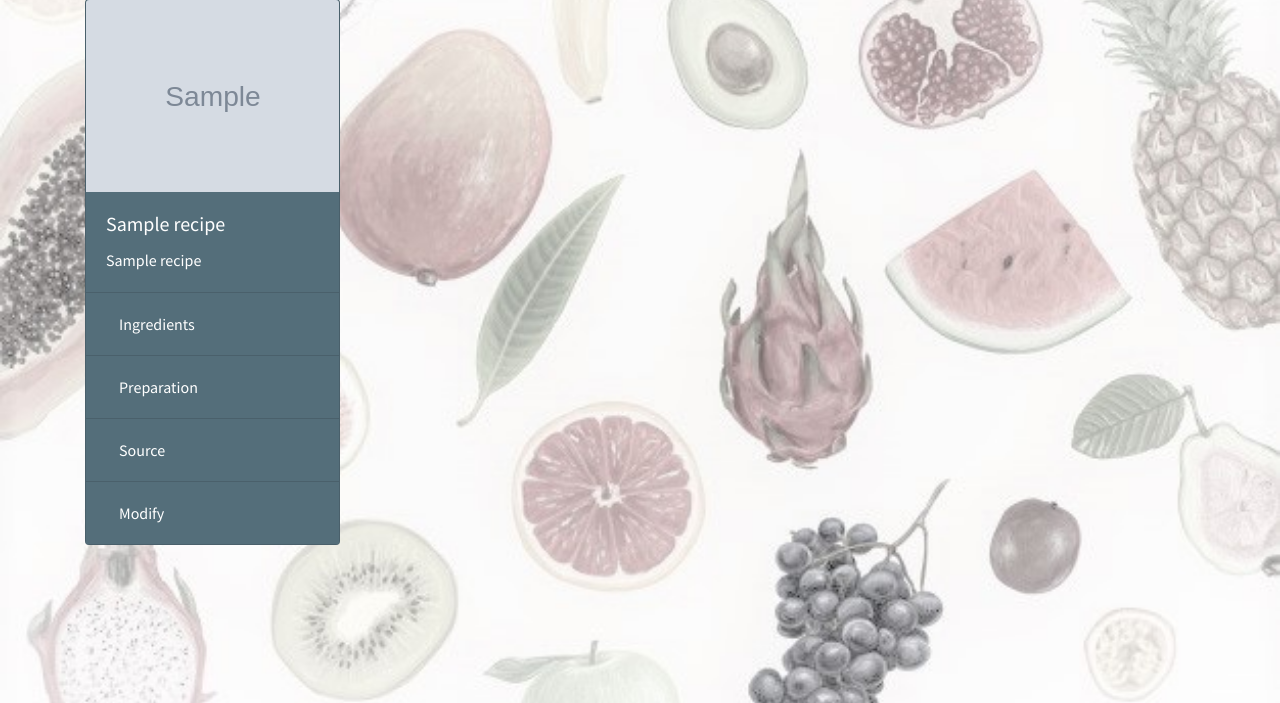
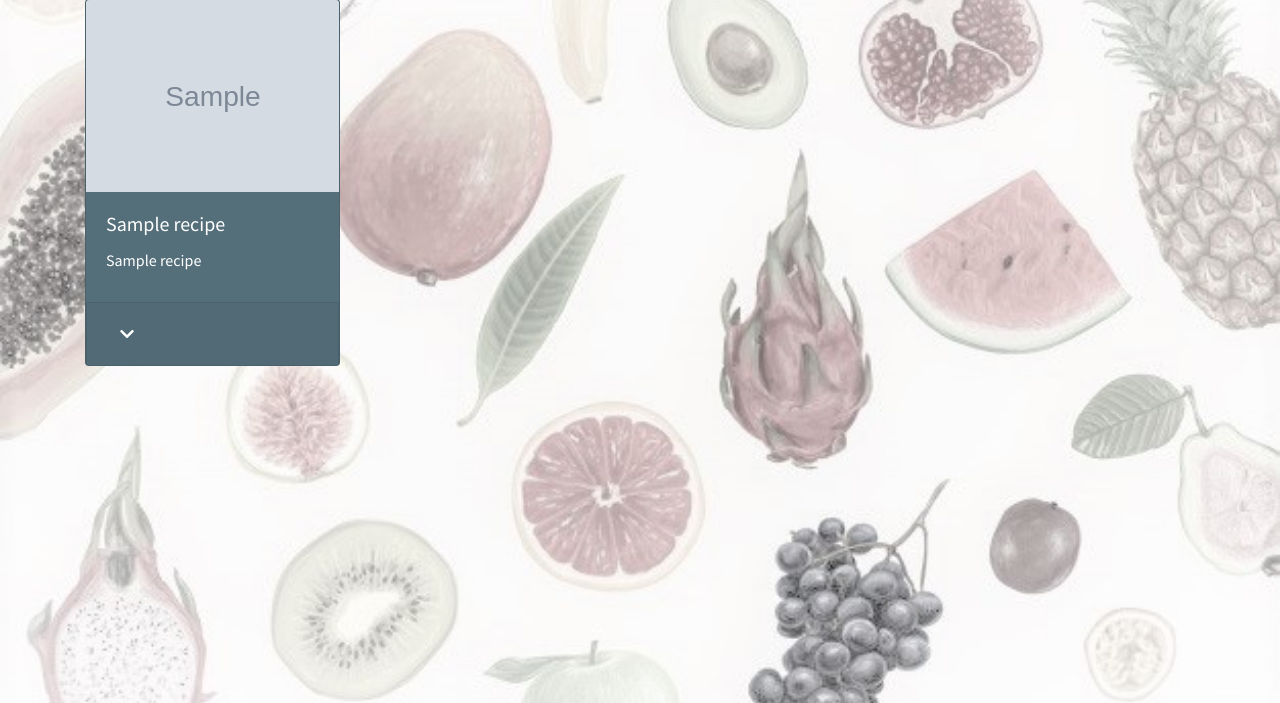
Before and after one commit to AnnaDK/Cook-Book, a Flask app: page /get_recipes in a window 1280 px wide. Shown: the part 97-800 px from the top of the page. Run offline with Flask 2, Linux system fonts and the light colour scheme; grey boxes marked "Sample" are stand-in pictures; a database or web service that is not in the repository returns one stand-in record (values such as "Sample title"); some libraries are stand-ins or nearby versions.

Commit message:
recipes page changed. Minimalize accordion element. Making arrearence of recipe card look smaller and nicer

```diff
--- a/templates/recipes.html
+++ b/templates/recipes.html
@@ -7,60 +7,42 @@
     <div class="card text-white bg-dark mb-3" >
   <img src="{{recipe.recipe_image}}" class="card-img-top" alt="smoothie image">
   <div class="card-body">
+
    <h5 class="card-title">{{recipe.recipe_name}}</h5>
    <span>{{recipe.category_name}}</span>
-   </div>
-  <ul class="list-group accordion list-group-flush" id="accordionList">
+  </div>
+   <div class="accordion" id="accordionList">
+  <div class="card">
+    <div class="card-header" id="headingOne">
+      <h5 class="mb-0">
+        <button class="btn btn-link collapsed" type="button" data-toggle="collapse" data-target="#recipe{{ recipe._id }}" aria-expanded="false" aria-controls="collapseListOne">
+   <i class="fas fa-chevron-down"></i>
+   </button>
+      </h5>
+    </div>
 
-    <li class="list-group-item" id="headingOne">
-    <h5 class="mb-0">
-        <button class="btn btn-link collapsed" type="button" data-toggle="collapse" data-target="#ingredients{{ recipe._id }}" aria-expanded="false" aria-controls="collapseListOne">
-          Ingredients
-        </button>
-      </h5>
-      <div id="ingredients{{ recipe._id }}" class="collapse" aria-labelledby="headingOne" data-parent="#accordionList">
+
+ <div id="recipe{{ recipe._id }}" class="collapse" aria-labelledby="headingOne" data-parent="#accordionList">
       <div class="card-body">
-        <span>{{recipe.ingredients}}</span>
+
+
+
+      <h5 class="card-title">Ingredients</h5>
+        <span>{{recipe.ingredients}}</span><hr>
+        <h5 class="card-title">Preparation</h5>
+        <span>{{recipe.instruction}}</span><hr>
+        <h5 class="card-title">Source</h5>
+        <a href="{{recipe.source}}" class="card-link" target="_blank">Recipe found here!</a><hr>
+        <button type="button" class="btn btn-primary btn-sm btn-block"><a href="{{ url_for('edit_recipe', recipe_id=recipe._id) }}" class="mr-3">Edit Recipe </a></button>
+    <button type="button" class="btn btn-primary btn-sm btn-block"><a href="{{ url_for('delete_recipe', recipe_id=recipe._id) }}"  >Delete Recipe </a></button>
       </div>
     </div>
-      </li>
-    <li class="list-group-item" id="headingTwo"><h5 class="mb-0">
-        <button class="btn btn-link collapsed" type="button" data-toggle="collapse" data-target="#preparation{{ recipe._id }}" aria-expanded="false" aria-controls="collapseListTwo">
-          Preparation
-        </button>
-      </h5>
-      <div id="preparation{{ recipe._id }}" class="collapse" aria-labelledby="#headingTwo" data-parent="#accordionList">
-      <div class="card-body">
-        <span>{{recipe.instruction}}</span>
-      </div>
-    </div></li>
-    <li class="list-group-item" id="headingThree"><h5 class="mb-0">
-        <button class="btn btn-link collapsed" type="button" data-toggle="collapse" data-target="#source{{ recipe._id }}" aria-expanded="false" aria-controls="collapseListThree">
-          Source
-        </button>
-      </h5>
-      <div id="source{{ recipe._id }}" class="collapse" aria-labelledby="#headingThree" data-parent="#accordionList">
-      <div class="card-body">
-        <a href="{{recipe.source}}" class="card-link" target="_blank">Recipe found here!</a>
-      </div>
-    </div></li>
-     <li class="list-group-item" id="headingFour">
-    <h5 class="mb-0">
-        <button class="btn btn-link collapsed" type="button" data-toggle="collapse" data-target="#modify{{ recipe._id }}" aria-expanded="false" aria-controls="collapseListFour">
-          Modify
-        </button>
-      </h5>
-      <div id="modify{{ recipe._id }}" class="collapse" aria-labelledby="headingFour" data-parent="#accordionList">
-      <div class="card-body">
-          <a href="{{ url_for('edit_recipe', recipe_id=recipe._id) }}" class="mr-3">Edit </a>
-    <a href="{{ url_for('delete_recipe', recipe_id=recipe._id) }}"  >Delete </a>
-      </div>
-    </div>
-      </li>
-  </ul>
+  </div>
+   </div>
 
-</div>
-  </div>
+
+</div></div>
+
   {% endfor %}
 </div>
  {% endblock %}
```
